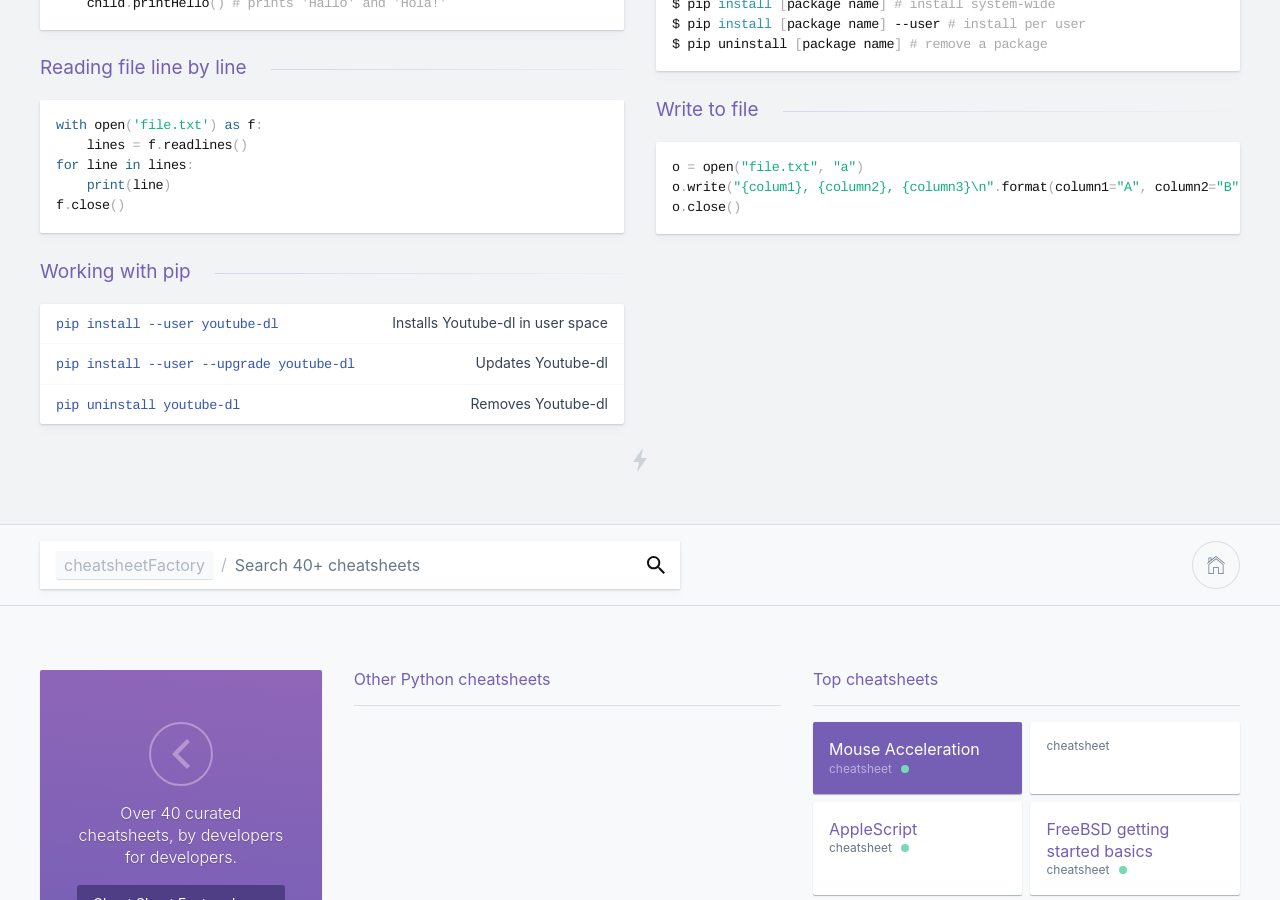
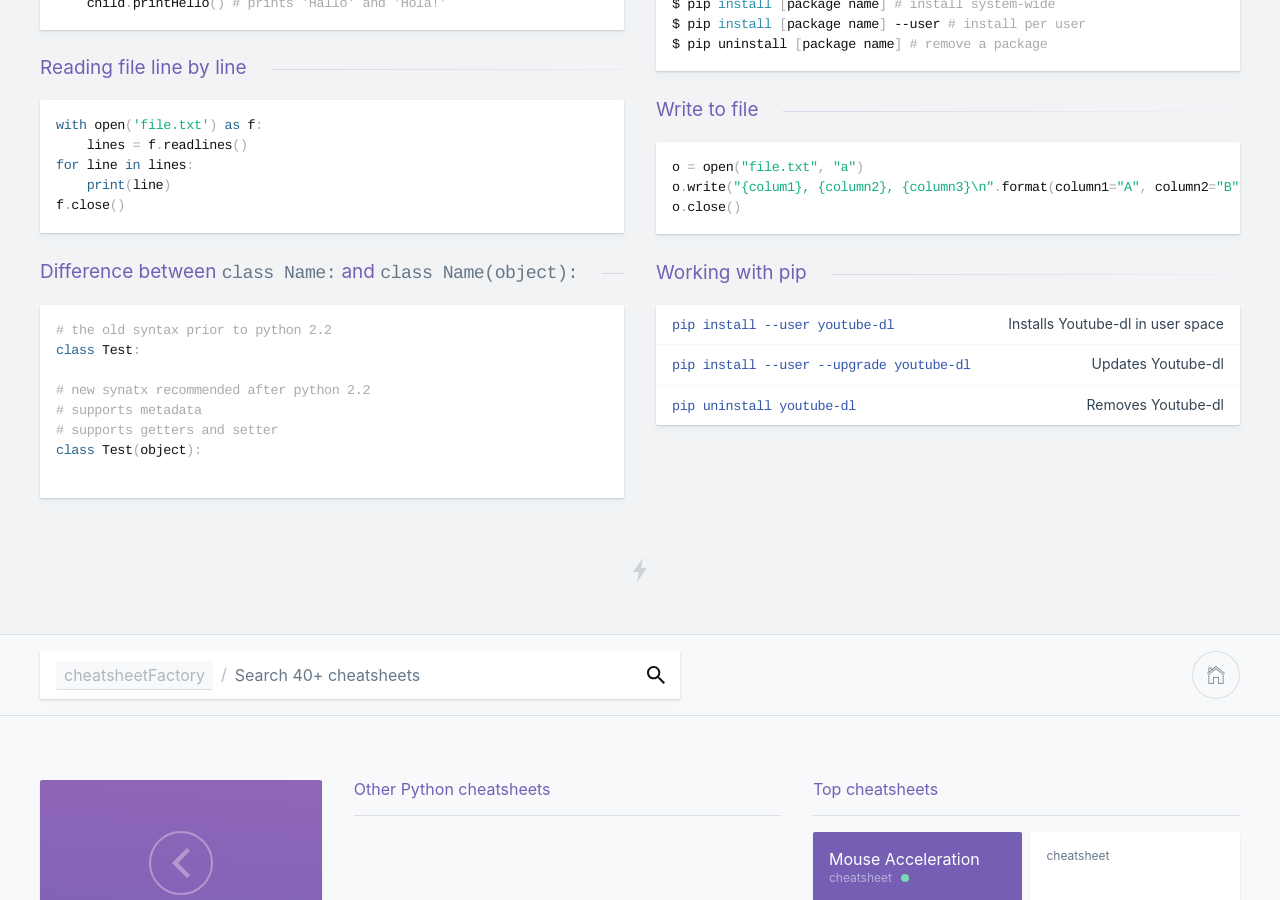
Before and after one commit to kasramp/cheat-sheet-factory, a Jekyll site: the page built from python/python.md, in a window 1280 px wide and 900 px high, scrolled down 3777 px. Built offline with Jekyll 4.4.1, drawn with Linux system fonts in a browser that asks for light colours; nearby versions of some CDN libraries.

Commit message:
Update python cheat sheet

````diff
--- a/python/python.md
+++ b/python/python.md
@@ -385,6 +385,19 @@ o.write("{colum1}, {column2}, {column3}\n".format(column1="A", column2="B", colu
 o.close()
 ```
 
+### Difference between `class Name:` and `class Name(object):`
+
+```python
+# the old syntax prior to python 2.2
+class Test:
+
+# new synatx recommended after python 2.2
+# supports metadata
+# supports getters and setter
+class Test(object):
+
+```
+
 ### Working with pip
 
 | `pip install --user youtube-dl` | Installs Youtube-dl in user space |
````
Also changed, not shown: other parts of python/python.md (+1 -1 lines).
